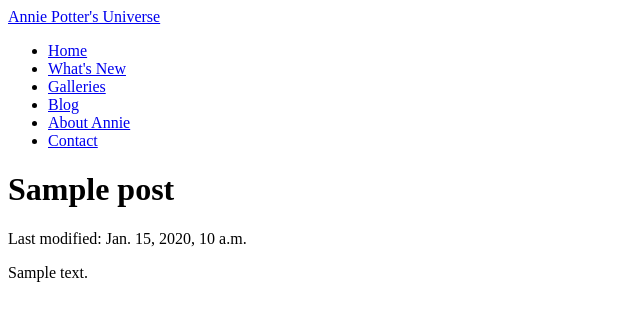
After one commit to dangerdak/apuniverse, a Django app: template apuniverse/templates/blog/post_detail.html in a window 1280 px wide. The commit adds this page. Shown: the top 321 px of the page, without its empty margins (0-640 px from the left). Run offline with Django 3.2, Linux system fonts and the light colour scheme; the template is opened without the code that fills it: values that come from a table or form of the project are taken from there, others are empty; tables that the repository leaves empty hold one stand-in row (values such as "Sample post").

Commit message:
Blog post detail views

```diff
--- a/apuniverse/apuniverse/urls.py
+++ b/apuniverse/apuniverse/urls.py
@@ -22,9 +22,9 @@ urlpatterns = patterns('',
 
     # Blog
     # App
-    url(r'^blog/$',
-        ListView.as_view(model=Post),
-        name='blog'),
+    url(r'^blog/',
+        include('blog.urls'),
+        ),
 
     # Galleries
     # App
--- a/apuniverse/blog/admin.py
+++ b/apuniverse/blog/admin.py
@@ -5,5 +5,6 @@ from blog.models import Post
 
 class PostAdmin(admin.ModelAdmin):
     change_form_template = 'blog/admin/change_form.html'
+    prepopulated_fields = {"slug": ("title",)}
 
 admin.site.register(Post, PostAdmin)
--- a/apuniverse/blog/models.py
+++ b/apuniverse/blog/models.py
@@ -1,10 +1,23 @@
+from django.utils import timezone
 from django.db import models
 
 
 class Post(models.Model):
     title = models.CharField(max_length=200)
-    pub_date = models.DateTimeField()
     text = models.TextField()
+    slug = models.SlugField(max_length=40, unique=True)
+    pub_date = models.DateTimeField('Publishing date', default=timezone.now)
+    created_date = models.DateTimeField(auto_now_add=True)
+    modified_date = models.DateTimeField('Last Modified', auto_now=True)
+
+    def get_absolute_url(self):
+        # Hardcoded url in model!!
+        return "/blog/%s/%s/%s" % (self.pub_date.year,
+                                   self.pub_date.month,
+                                   self.slug)
+
+    class Meta:
+        ordering = ['-pub_date']
 
     def __str__(self):
         return self.title
--- a/apuniverse/blog/urls.py
+++ b/apuniverse/blog/urls.py
@@ -1,10 +1,16 @@
 from django.conf.urls import patterns, url
-from django.views.generic import ListView
+from django.views.generic import ListView, DetailView
+
 from blog.models import Post
 
 urlpatterns = patterns('',
     # Index
-    url('^$', ListView.as_view(
-        model=Post,
-        )),
+    url(r'^$',
+        ListView.as_view(model=Post,),
+        name='blog',
+        ),
+    # Individual posts
+    url(r'^(?P<pub_year>\d{4})/(?P<pub_month>\d{1,2})/(?P<slug>[a-zA-Z0-9-]+)/$',
+        DetailView.as_view(model=Post,),
+        ),
 )
--- /dev/null
+++ b/apuniverse/templates/blog/post_detail.html
@@ -0,0 +1,13 @@
+{% extends "base.html" %}
+
+{% block title %}Blog Entry{% endblock title %}
+
+{% block page_title %}{% endblock page_title %}
+
+{% block content %}
+	<div class='post-detail'>
+		<h1>{{ object.title }}</h1>
+		<p>Last modified: {{ object.modified_date }}</p>
+		{{ object.text|safe }}
+	</div>
+{% endblock content %}
--- a/apuniverse/templates/blog/post_list.html
+++ b/apuniverse/templates/blog/post_list.html
@@ -6,11 +6,13 @@
 
 {% block content %}
 	{% for post in object_list %}
+	<a href="{{ post.get_absolute_url }}">
 		<div class="post">
 			<h1>{{ post.title }}</h1>
 			{{ post.pub_date }}</br>
 			{{ post.text|safe }}
 		</div>
+	</a>
 	{% endfor %}
 
 {% endblock content %}
```
